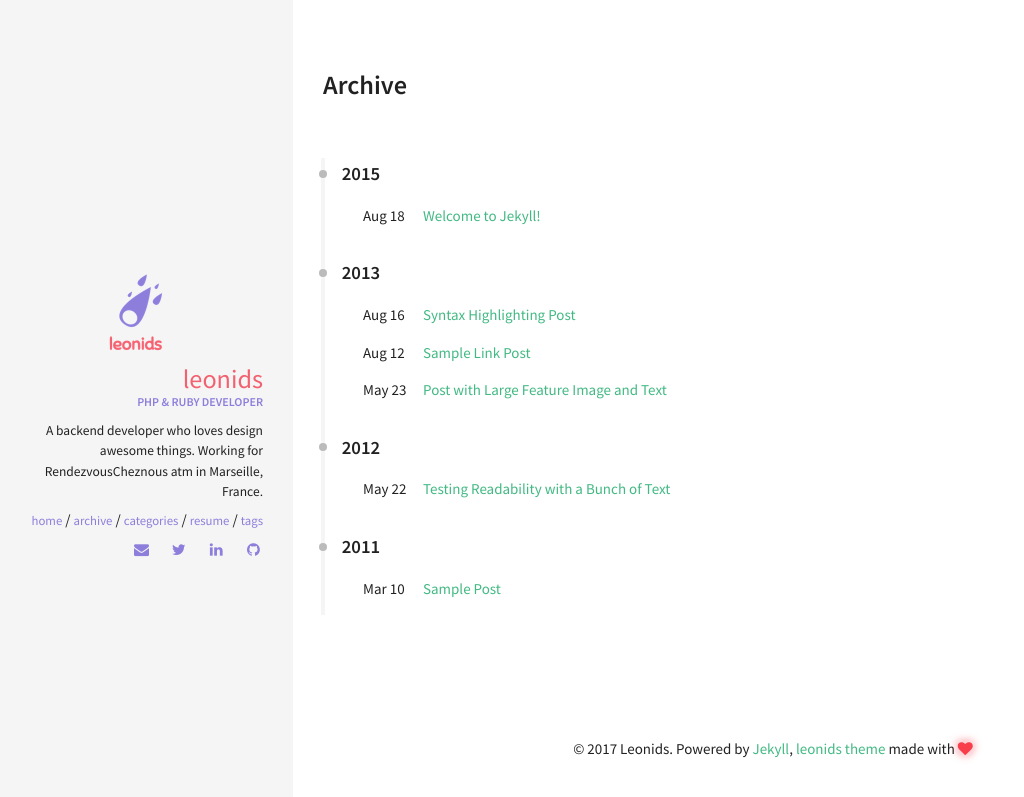
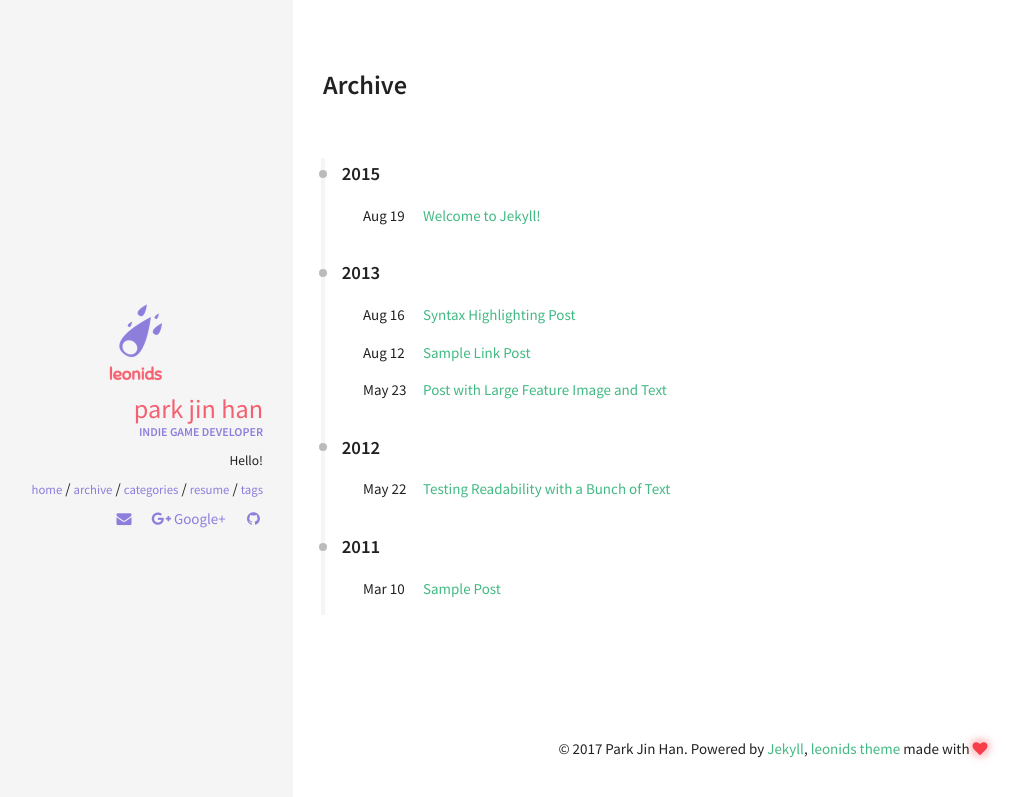
Before and after one commit to renyuanz/leonids, a Jekyll site: the page built from archive.html, in a window 1280 px wide. Shown: the top 797 px of the page, without its empty margins (27-1051 px from the left). Built offline with Jekyll 4.4.1, drawn with Linux system fonts in a browser that asks for light colours.

Commit message:
Update _config.yml

```diff
--- a/_config.yml
+++ b/_config.yml
@@ -3,22 +3,22 @@
 # Site wide configuration
 ####################################
 #
-title: Leonids
-email: zourenyuan@gmail.com
-description: A simple and awesome blog theme powered by jekyll.
-url: https://renyuanz.github.io/leonids # the base hostname & protocol for your site
-keywords: ["Programming", "PHP", "Ruby"]
+title: Wakeup5 blog
+email: wakeup5@outlook.kr
+description: Indie Game Developer
+url: https://wakeup5.github.io # the base hostname & protocol for your site
+keywords: ["Programming", "Unity3D Engine"]
 
 #
 ###################################
 # Jekyll configuration
 ####################################
 #
-timezone:          Europe/Paris
+timezone:          Asia/Seoul
 markdown:          kramdown
 highlighter:       rouge
 excerpt_separator: <!--more-->
-permalink:         /articles/:year-:month/:title
+permalink:         /articles/:title
 
 kramdown:
   auto_ids: true
@@ -33,24 +33,24 @@ kramdown:
 ####################################
 #
 owner:
-  name: Leonids
+  name: Park Jin Han
   avatar: leonids-logo.png
-  job: "PHP & Ruby Developer"
-  bio: "A backend developer who loves design awesome things. Working for RendezvousCheznous atm in Marseille, France."
-  email: zourenyuan@gmail.com
-  disqus-shortname: renyuanzblog
-  twitter: renyuan814 #username
+  job: "Indie Game Developer"
+  bio: "Hello!"
+  email: wakeup5@outlook.kr
+  disqus-shortname: Wakeup5's Blog
+  twitter: #username
   facebook: #username
   google:
-    plus: #username
-    analytics: UA-62251910-2
+    plus: Wakeup #username
+    analytics:
     verify:
     ad-client:
     ad-slot:
   bing-verify:
-  github: renyuanz #username
+  github: wakeup5 #username
   stackoverflow: #123456/username   from a "http://stackoverflow.com/users/123456/username" link
-  linkedin: renyuan-zou-69b7038a #username
+  linkedin: #username
   xing: #username
   instagram: #username
   lastfm: #username
```
